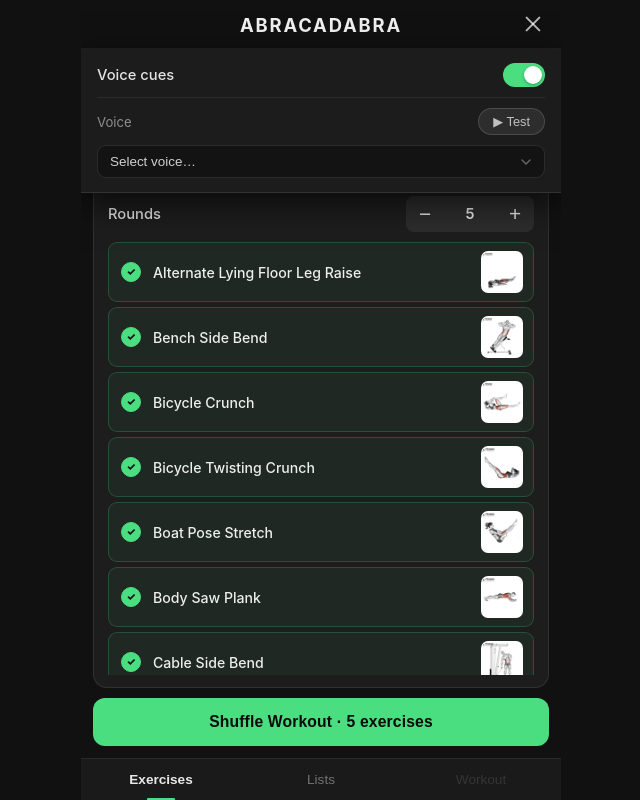
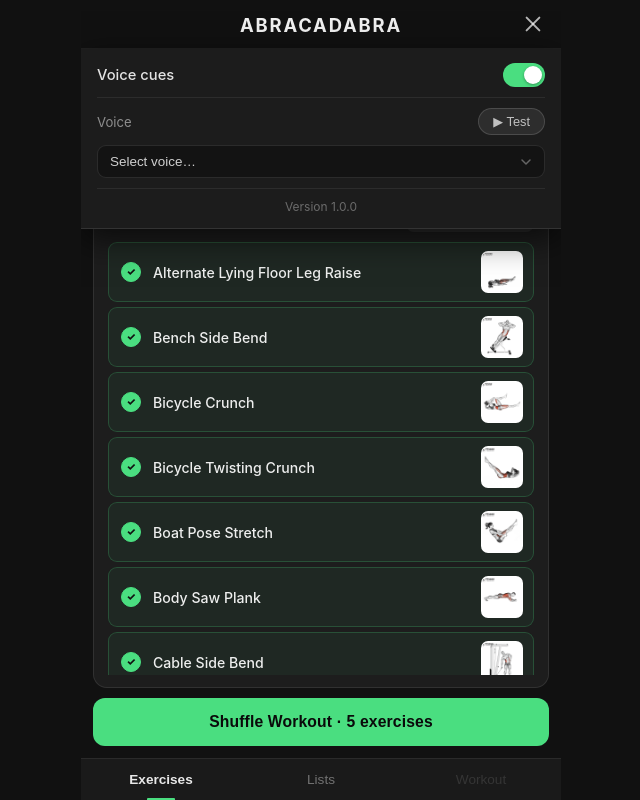
Before and after one commit to VadimEngine/abracadabra, a React (Create React App) app: page / in a window 1280 px wide. Both pictures are taken after a click on the button "Settings". Shown: the whole page, without its empty margins (319-959 px from the left). Built offline with nearby package versions, Linux system fonts and the light colour scheme; the HTML template or start-up script is replaced by a standard one.

Commit message:
Display app version

```diff
--- a/src/App.css
+++ b/src/App.css
@@ -123,6 +123,12 @@
 .settings-divider {
   height: 1px;
   background: rgba(255, 255, 255, 0.07);
+}
+
+.settings-version {
+  font-size: 0.75rem;
+  color: rgba(255, 255, 255, 0.35);
+  text-align: center;
 }
 
 
--- a/src/App.js
+++ b/src/App.js
@@ -17,6 +17,8 @@ const LS_REST_EVERY   = 'abra-rest-every';
 const LS_REST_TIME    = 'abra-rest-time';
 const LS_LISTS        = 'abra-lists';
 const LS_ACTIVE_LIST  = 'abra-active-list';
+
+const APP_VERSION = '1.0.0';
 
 const randomId = () => Math.random().toString(36).slice(2) + Date.now().toString(36);
 
@@ -346,6 +348,9 @@ function App() {
                 </div>
               </>
             )}
+
+            <div className="settings-divider" />
+            <div className="settings-version">Version {APP_VERSION}</div>
           </div>
         </>
       )}
```
